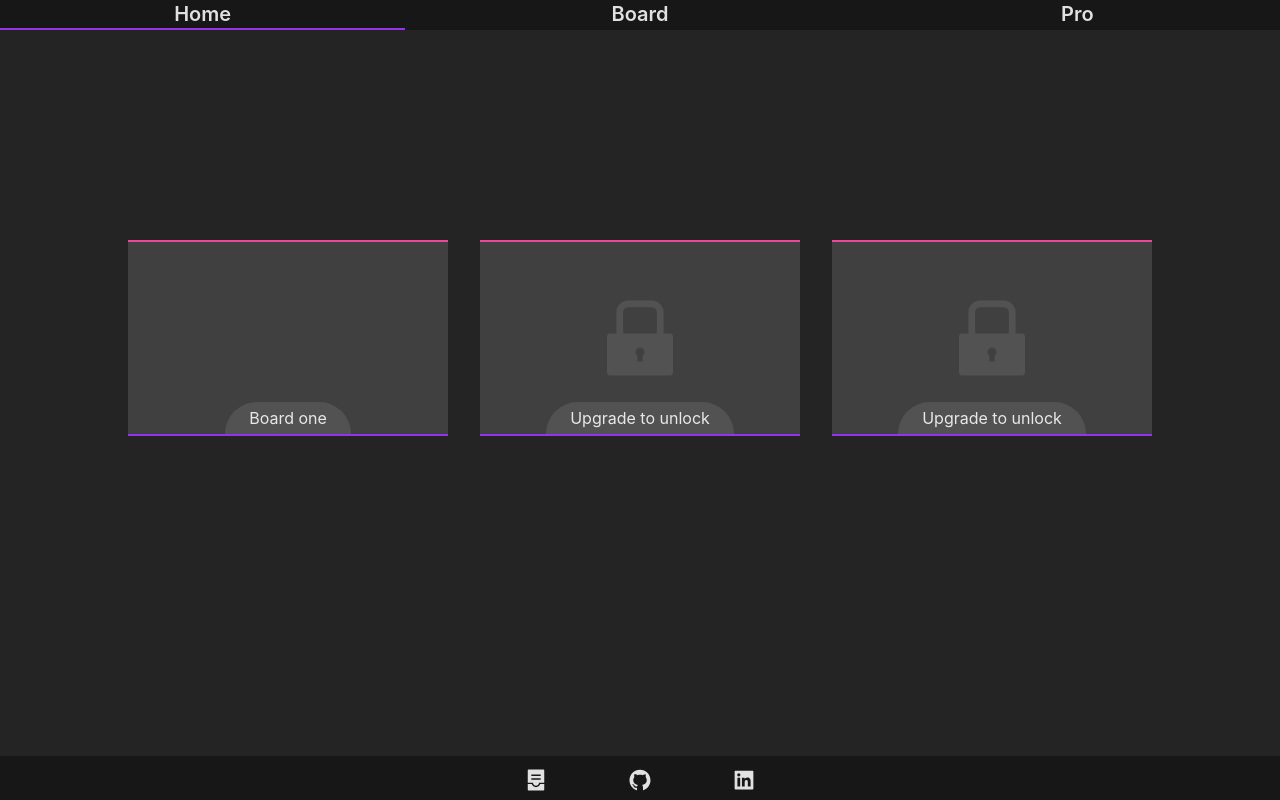
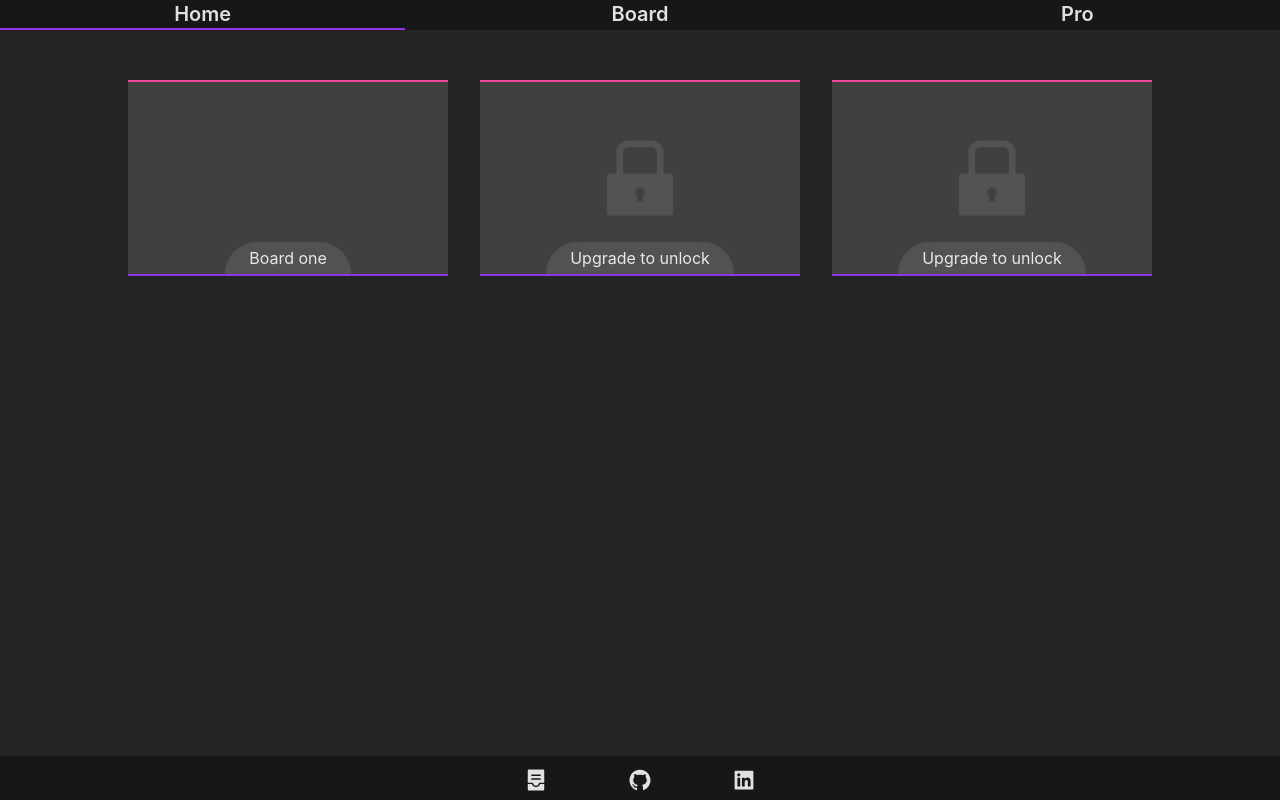
Before and after one commit to AroonSalotra/to-do-drag-n-drop, a React (Vite) app: page /view-boards in a window 1280 px wide. Built offline with nearby package versions, Linux system fonts and the light colour scheme; no server answers.

Commit message:
fix registerform positioning on mobile

```diff
--- a/src/components/RegisterForm.jsx
+++ b/src/components/RegisterForm.jsx
@@ -23,7 +23,7 @@ const RegisterForm = ({ userId, setUserId }) => {
             <form action=""
                 onSubmit={(e) => e.preventDefault()}
                 id="login-form"
-                className="bg-neutral-70 flex justify-center items-center my-8 mt-[30vh] sm:mt-[40vh]">
+                className="bg-neutral-70 flex justify-center items-center my-8 sm:mt-[30vh]">
 
                 {userId ? <ViewBoard />
                     :
--- a/src/components/ViewBoard.jsx
+++ b/src/components/ViewBoard.jsx
@@ -6,7 +6,7 @@ const ViewBoard = () => {
         <>
             {/* <h1>Your boards</h1> */}
 
-            <div className="flex sm:pt-40 gap-8 justify-center flex-wrap">
+            <div className="flex gap-8 justify-center flex-wrap">
 
                 <SelectBoard
                     redirect={"/board"}
```
